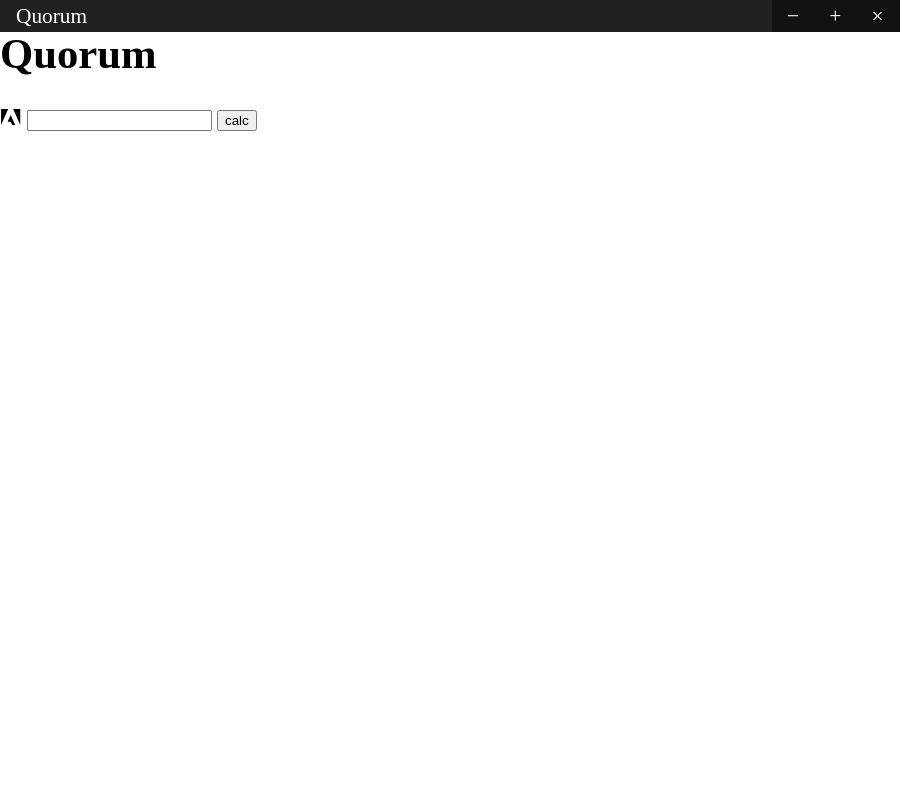
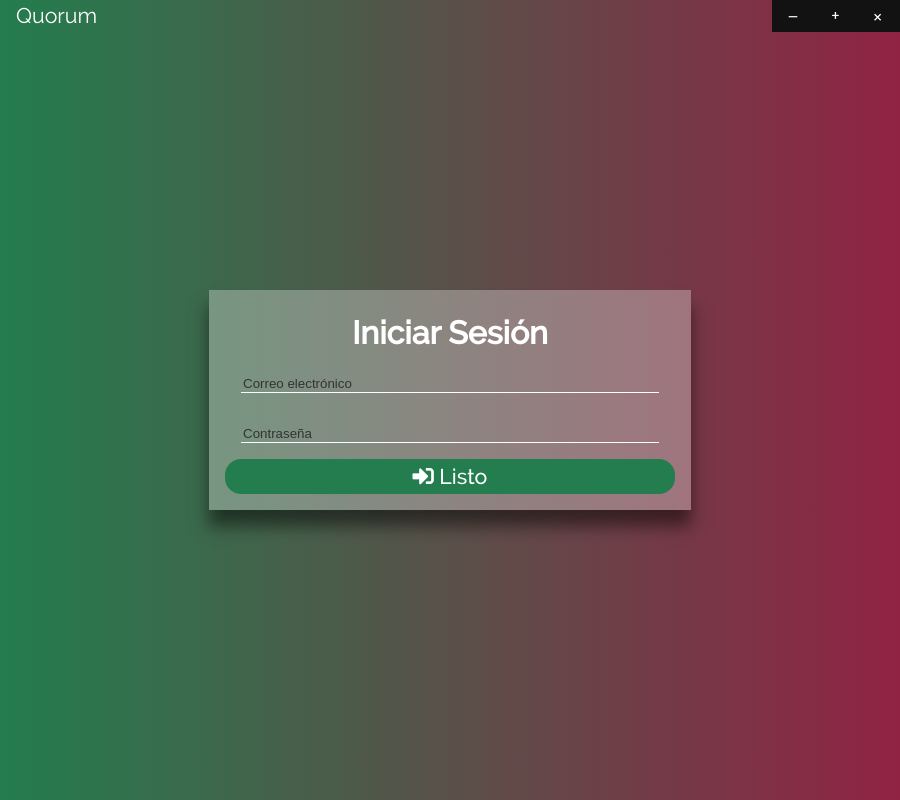
Before and after one commit to jessimalak/Quorum, an Electron app: page src/index.html in a window 900 px wide. Drawn offline with Linux system fonts and the light colour scheme; no server answers.

Commit message:
login v.5
Primera pantalla de login  que aún no funciona

```diff
--- a/main.js
+++ b/main.js
@@ -11,7 +11,7 @@ function createWindow () {
     },
     frame:false
   })
-  win.openDevTools();
+
   win.loadFile('src/index.html')
 
 }
--- a/package.json
+++ b/package.json
@@ -4,5 +4,11 @@
   "main": "main.js",
   "scripts": {
     "start": "electron ."
+  },
+  "dependencies": {
+    "firebase": "^7.15.0"
+  },
+  "devDependencies": {
+    "electron": "^9.0.3"
   }
 }
--- a/src/index.html
+++ b/src/index.html
@@ -9,23 +9,36 @@
     <link rel="stylesheet" href="style_main.css">
 </head>
 
-<body>
+<body class="mentaDark">
     <nav id="statusBar">
         <div id="title_bar">
         </div>
-    <div class="buttons_bar">
-        <div class="bar_button" id="min"><span >&minus;</span></div>
-        <div class="bar_button" id="max"><span ></span>&plus;</span></div>
-        <div class="bar_button" id="close"><span >&times;</span></div>
-    </div>
+        <div class="buttons_bar">
+            <div class="bar_button" id="min"><span>&minus;</span></div>
+            <div class="bar_button" id="max"><span></span>&plus;</span></div>
+            <div class="bar_button" id="close"><span>&times;</span></div>
+        </div>
     </nav>
     <div class="content">
-        <h1>Quorum</h1>
-        <i class="fab fa-adobe"></i>
-        <input type="number" name="value3" id="input1">
-        <input type="button" value="calc" onclick="Calcular()">
+        <div id="login">
+            <div class="container">
+                <h1>Iniciar Sesión</h1>
+                <input class="inputText" type="email" name="mail" id="mail_input" placeholder="Correo electrónico">
+
+                <input class="inputText" type="password" name="pass" id="password_input" placeholder="Contraseña">
+                <div class="button">
+                    <i class="fas fa-sign-in-alt"><span> Listo</span></i>
+                </div>
+            </div>
+        </div>
+        <!-- <div id="register">
+
+        </div>
+        <div id="main">
+
+        </div> -->
     </div>
-
+    <script src="fire.js"></script>
     <script src="index.js"></script>
 </body>
 
--- a/src/index.js
+++ b/src/index.js
@@ -1,7 +1,23 @@
-var remote = require('electron').remote;
-var win = remote.getCurrentWindow();
+"use strict";
+// exports.__esModule = true;
+var firebase = require('firebase/app');
+require('firebase/auth');
+require('firebase/database');
+var firebaseConfig = {
+    apiKey: "AIzaSyDGLP6V1uQx9Mxc6FXp6oO6HKD7qZbnbeE",
+    authDomain: "quorumchat.firebaseapp.com",
+    databaseURL: "https://quorumchat.firebaseio.com",
+    projectId: "quorumchat",
+    storageBucket: "quorumchat.appspot.com",
+    messagingSenderId: "339371371649",
+    appId: "1:339371371649:web:1e68336580ea7117003180",
+    measurementId: "G-VL1T8FXBQM"
+};
+firebase.initializeApp(firebaseConfig);
+//BEGING STATUS-BAR
+var electron_1 = require("electron");
+var win = electron_1.remote.getCurrentWindow();
 var title = document.getElementById('title').innerHTML;
-var statusBar = document.getElementById('statusBar');
 document.getElementById('title_bar').innerHTML = title;
 document.getElementById('min').addEventListener('click', function () {
     win.minimize();
@@ -17,3 +33,13 @@ document.getElementById('max').addEventListener('click', function () {
 document.getElementById('close').addEventListener('click', function () {
     win.close();
 });
+//END STATUS-BAR
+firebase.auth().onAuthStateChanged(function (user) {
+    console.log(user);
+});
+function Calcular() {
+    firebase.auth().signInAnonymously();
+}
+function Cerrar() {
+    firebase.auth().signOut();
+}
--- a/src/style_main.css
+++ b/src/style_main.css
@@ -1,7 +1,48 @@
+@font-face{
+    font-family: 'Raleway';
+    src: url('../fonts/Raleway-Medium.ttf');
+    font-weight: 500;
+}
+@font-face{
+    font-family: 'Raleway';
+    src: url('../fonts/Raleway-Regular.ttf');
+    font-weight: 400;
+}
+@font-face{
+    font-family: 'Raleway';
+    src: url('../fonts/Raleway-Light.ttf');
+    font-weight: 300;
+}
+
+@font-face{
+    font-family: 'Raleway';
+    src: url('../fonts/Raleway-Thin.ttf');
+    font-weight: 200;
+}
+
 body{
     margin: 0;
     padding: 0;
     font-size: 16pt;
+    height: 100vh;
+    width: 100vw;
+    font-family: Raleway;
+    font-weight: 400;
+    color: var(--text);
+}
+
+.mentaLight{
+    --primary: #46fc9d;
+    --accent: #fb3f77;
+    --text: #000;
+}
+
+.mentaDark{
+    --primary: #237d4e;
+    --primaryDark: #1c6b42;
+    --accent: #902344;
+    --accentDark: #7e223e;
+    --text: #fff;
 }
 
 #statusBar{
@@ -9,10 +50,10 @@ body{
     top: 0;
     left: 0;
     position: absolute;
-    background-color: #212121;
+    background-color: transparent;
     margin:0;
     padding: 0;
-    color: white;
+    color: var(--text);
     height: 2rem;
     -webkit-app-region: drag;
 }
@@ -57,3 +98,66 @@ body{
 #close:hover{
     background-color: maroon;
 }
+
+.content{
+    height: 100%;
+    width: 100%;
+}
+
+#login{
+    height: 100%;
+    width: 100%;
+    display: flex;
+    align-items: center;
+    justify-content: center;
+    background: linear-gradient(90deg, var(--primary) 0%, var(--accent) 100%);
+
+}
+
+.container{
+    display: flex;
+    flex-direction: column;
+    padding: 1rem;
+    width: 50%;
+    background-color: rgba(255, 255, 255, 0.3);
+    box-shadow: 0 1rem 1rem rgba(0, 0, 0, 0.5);
+}
+
+input{
+    margin: 1rem;
+    -webkit-appearance: none;
+}
+
+.inputText{
+    background-color: transparent;
+    border: none;
+    border-bottom: 1px solid var(--text);
+    font-weight: 200;
+}
+.inputText::placeholder{
+    color: #333333;
+}
+
+h1{
+    margin: 0.5rem;
+    font-size: 2rem;
+    text-align: center;
+}
+
+.button{
+    padding: 5px 10px;
+    background-color: var(--primary);
+    border-radius: 1rem;
+    text-align: center;
+    cursor: default;
+    transition: ease 200ms;
+}
+
+.button:hover{
+    background-color: var(--primaryDark);
+}
+
+.button span{
+    font-family: Raleway;
+    font-weight: 500;
+}
```
Also changed, not shown: css/colors.json (added, +10 -0 lines), src/fire.js (added, +16 -0 lines), src/index.ts (+40 -8 lines), fonts/Raleway-Light.ttf (added), fonts/Raleway-Medium.ttf (added), fonts/Raleway-Regular.ttf (added), fonts/Raleway-Thin.ttf (added), 1 other file.
